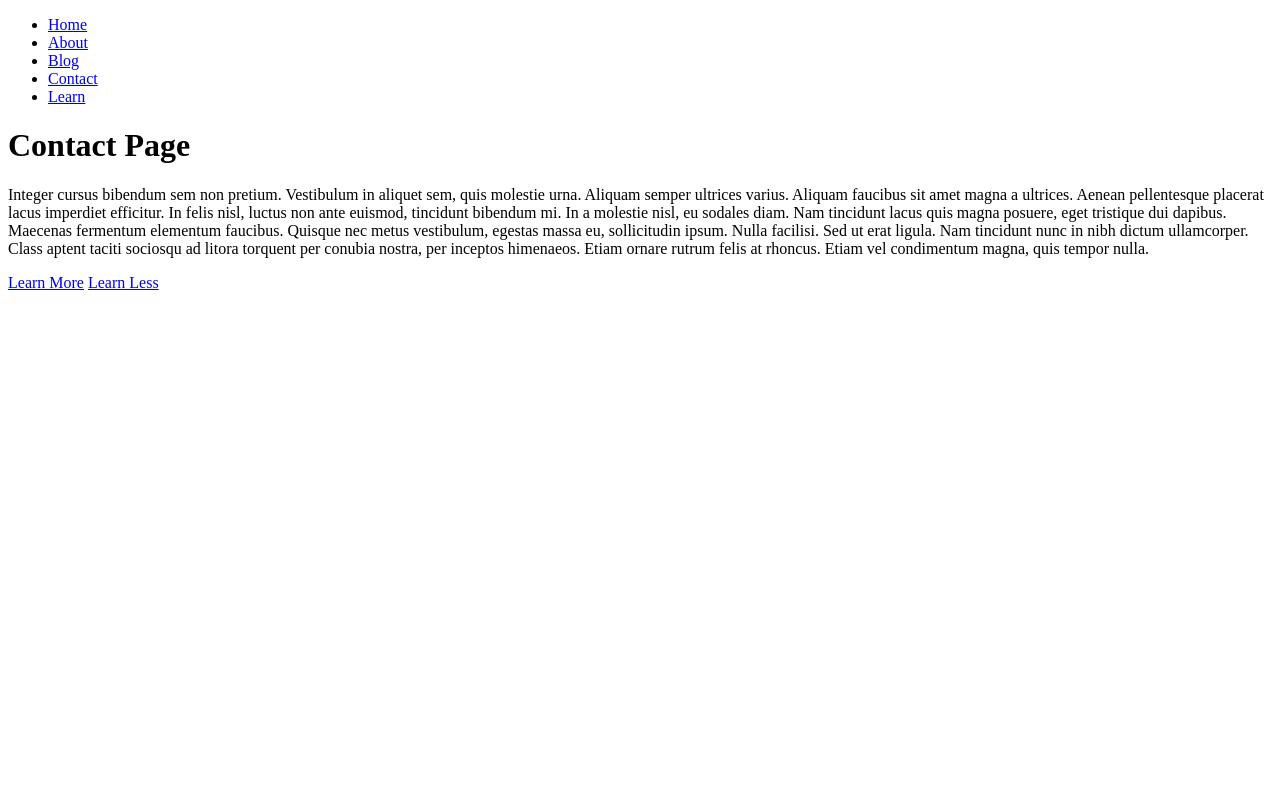
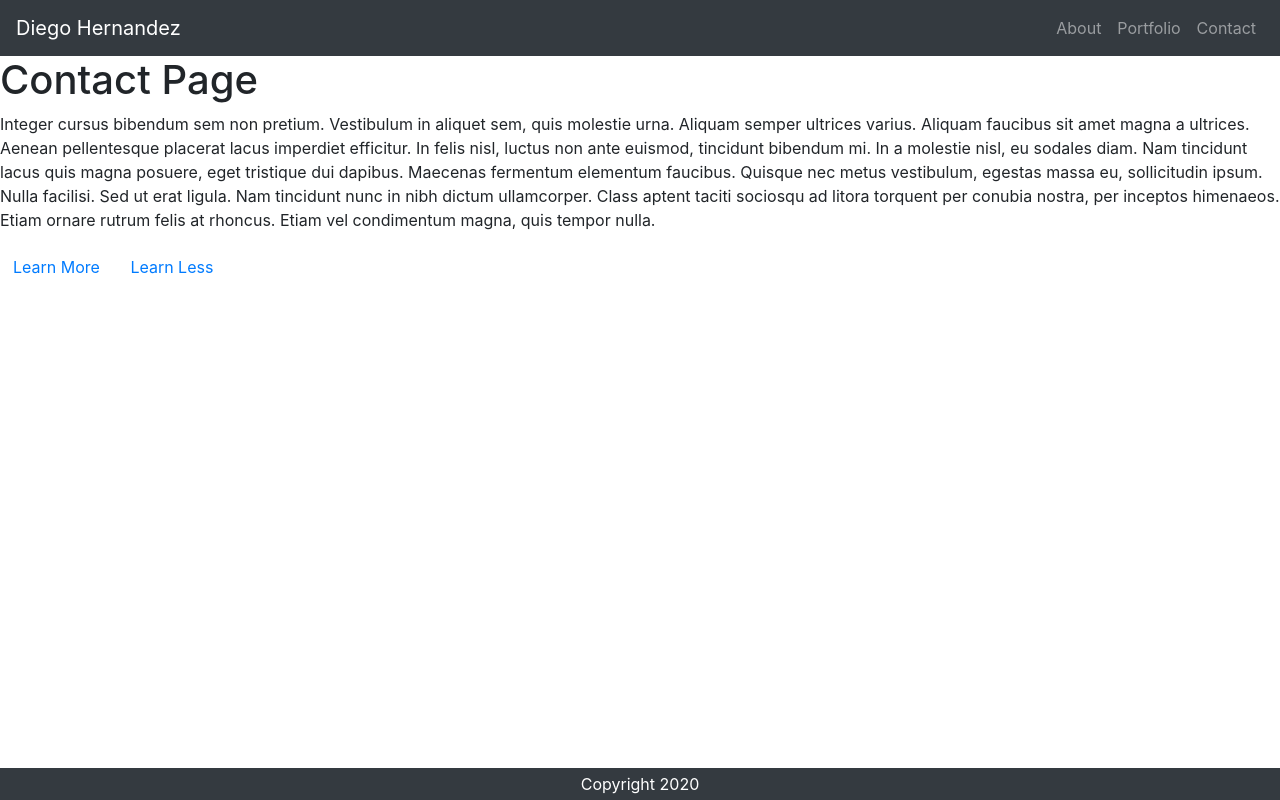
Before and after one commit to dhbhernandez/react-portfolio, a React (Create React App) app: page /contact in a window 1280 px wide. Built offline with nearby package versions, Linux system fonts and the light colour scheme.

Commit message:
updating components

```diff
--- a/public/index.html
+++ b/public/index.html
@@ -9,8 +9,11 @@
       name="description"
       content="Web site created using create-react-app"
     />
+    <link rel="stylesheet" href="https://cdn.jsdelivr.net/npm/bootstrap@4.5.3/dist/css/bootstrap.min.css"
+    integrity="sha384-TX8t27EcRE3e/ihU7zmQxVncDAy5uIKz4rEkgIXeMed4M0jlfIDPvg6uqKI2xXr2" crossorigin="anonymous">
     <link rel="apple-touch-icon" href="%PUBLIC_URL%/logo192.png" />
-    <!--
+
+  <!--
       manifest.json provides metadata used when your web app is installed on a
       user's mobile device or desktop. See https://developers.google.com/web/fundamentals/web-app-manifest/
     -->
--- a/src/App.js
+++ b/src/App.js
@@ -3,9 +3,9 @@ import { BrowserRouter as Router, Route } from "react-router-dom";
 import NavTabs from "./components/NavTabs";
 import Home from "./components/pages/Home";
 import About from "./components/pages/About";
-import Blog from "./components/pages/Blog";
+import Portfolio from "./components/pages/Portfolio";
 import Contact from "./components/pages/Contact";
-
+import Footer from "./components/Footer";
 
 function App() {
   return (
@@ -14,8 +14,9 @@ function App() {
         <NavTabs />
         <Route exact path="/" component={Home} />
         <Route exact path="/about" component={About} />
-        <Route exact path="/blog" component={Blog} />
+        <Route exact path="/portfolio" component={Portfolio} />
         <Route path="/contact" component={Contact} />
+        <Footer />
       </div>
     </Router>
   );
--- /dev/null
+++ b/src/components/Footer.js
@@ -0,0 +1,11 @@
+import React from "react";
+
+function Footer() {
+    return (
+        <footer className="position-fixed fixed-bottom text-center p-1 bg-dark text-white">
+        Copyright 2020
+    </footer>
+    );
+}
+
+export default Footer;
--- a/src/components/NavTabs.js
+++ b/src/components/NavTabs.js
@@ -8,45 +8,38 @@ function NavTabs() {
   const location = useLocation();
 
   return (
-    <ul className="nav nav-tabs">
-      <li className="nav-item">
-        <Link to="/" className={location.pathname === "/" ? "nav-link active" : "nav-link"}>
-          Home
+    <nav class="navbar navbar-expand-lg  navbar-dark bg-dark">
+      {/* <a class="navbar-brand" href="index.html">Diego Hernandez</a> */}
+      <Link to="/about" className={"navbar-brand"}>
+              Diego Hernandez
                 </Link>
-      </li>
-      <li className="nav-item">
-        <Link
-          to="/about"
-          className={location.pathname === "/about" ? "nav-link active" : "nav-link"}
-        >
+
+      <button class="navbar-toggler" type="button" data-toggle="collapse" data-target="#navbarNav"
+        aria-controls="navbarNav" aria-expanded="false" aria-label="Toggle navigation">
+        <span class="navbar-toggler-icon"></span>
+      </button>
+      <div class="collapse navbar-collapse" id="navbarNav">
+        <ul class="navbar-nav ml-auto">
+          <li class="nav-item">
+            <Link to="/about" className={location.pathname === "/" ? "nav-link active" : "nav-link"}>
               About
                 </Link>
           </li>
-      <li className="nav-item">
-        <Link
-          to="/blog"
-          className={location.pathname === "/blog" ? "nav-link active" : "nav-link"}
-        >
-          Blog
+          <li class="nav-item">
+            <Link to="/portfolio" className={location.pathname === "/" ? "nav-link active" : "nav-link"}>
+              Portfolio
                 </Link>
+
           </li>
-      <li className="nav-item">
-        <Link
-          to="/contact"
-          className={location.pathname === "/contact" ? "nav-link active" : "nav-link"}
-        >
+          <li class="nav-item">
+            <Link to="/contact" className={location.pathname === "/" ? "nav-link active" : "nav-link"}>
               Contact
                 </Link>
           </li>
-      <li className="nav-item">
-        <Link
-          to="/contact/learn"
-          className={location.pathname === "/contact/learn" ? "nav-link active" : "nav-link"}
-        >
-          Learn
-        </Link>
-      </li>
+
         </ul>
+      </div>
+    </nav>
   );
 }
 
--- a/src/components/pages/Home.js
+++ /dev/null
@@ -1,21 +0,0 @@
-import React from "react";
-
-function Home() {
-  return (
-    <div>
-      <h1>Home Page</h1>
-      <p>
-        Lorem ipsum dolor sit amet, consectetur adipiscing elit. Sed neque velit, lobortis ut magna
-        varius, blandit rhoncus sem. Morbi lacinia nisi ac dui fermentum, sed luctus urna tincidunt.
-        Etiam ut feugiat ex. Cras non risus mi. Curabitur mattis rutrum ipsum, ut aliquet urna
-        imperdiet ac. Sed nec nulla aliquam, bibendum odio eget, vestibulum tortor. Cras rutrum
-        ligula in tincidunt commodo. Morbi sit amet mollis orci, in tristique ex. Donec nec ornare
-        elit. Donec blandit est sed risus feugiat porttitor. Vestibulum molestie hendrerit massa non
-        consequat. Vestibulum vitae lorem tortor. In elementum ultricies tempus. Interdum et
-        malesuada fames ac ante ipsum primis in faucibus.
-      </p>
-    </div>
-  );
-}
-
-export default Home;
--- a/src/components/pages/Learn.js
+++ /dev/null
@@ -1,16 +0,0 @@
-import React from "react";
-
-function Learn() {
-  return (
-    <div>
-      <h1 className="text-center">hello</h1>
-      <p>
-        Lorem ipsum dolor sit amet, est ut enim consequat. Nostrum fastidii partiendo sed ne, no
-        mutat ludus aperiri mea, per in choro dolorem electram. Invidunt reprimique assueverit quo
-        ne, eruditi graecis pro ut. Usu ut diceret scaevola evertitur, appareat voluptatibus ad vel.
-      </p>
-    </div>
-  );
-}
-
-export default Learn;
--- a/src/components/pages/Blog.js
+++ b/src/components/pages/Portfolio.js
@@ -1,9 +1,9 @@
 import React from "react";
 
-function Blog() {
+function Portfolio() {
   return (
     <div>
-      <h1>Blog Page</h1>
+      <h1>Portfolio</h1>
       <p>
         Donec a volutpat quam. Curabitur nec varius justo, sed rutrum ligula. Curabitur pellentesque
         turpis sit amet eros iaculis, a mollis arcu dictum. Ut vel ante eget massa ornare placerat.
@@ -20,4 +20,4 @@ function Blog() {
   );
 }
 
-export default Blog;
+export default Portfolio;
```
Also changed, not shown: 1 other file (tests, documents, lock files or other folders). Lines whose indentation alone changed are shown as unchanged.
